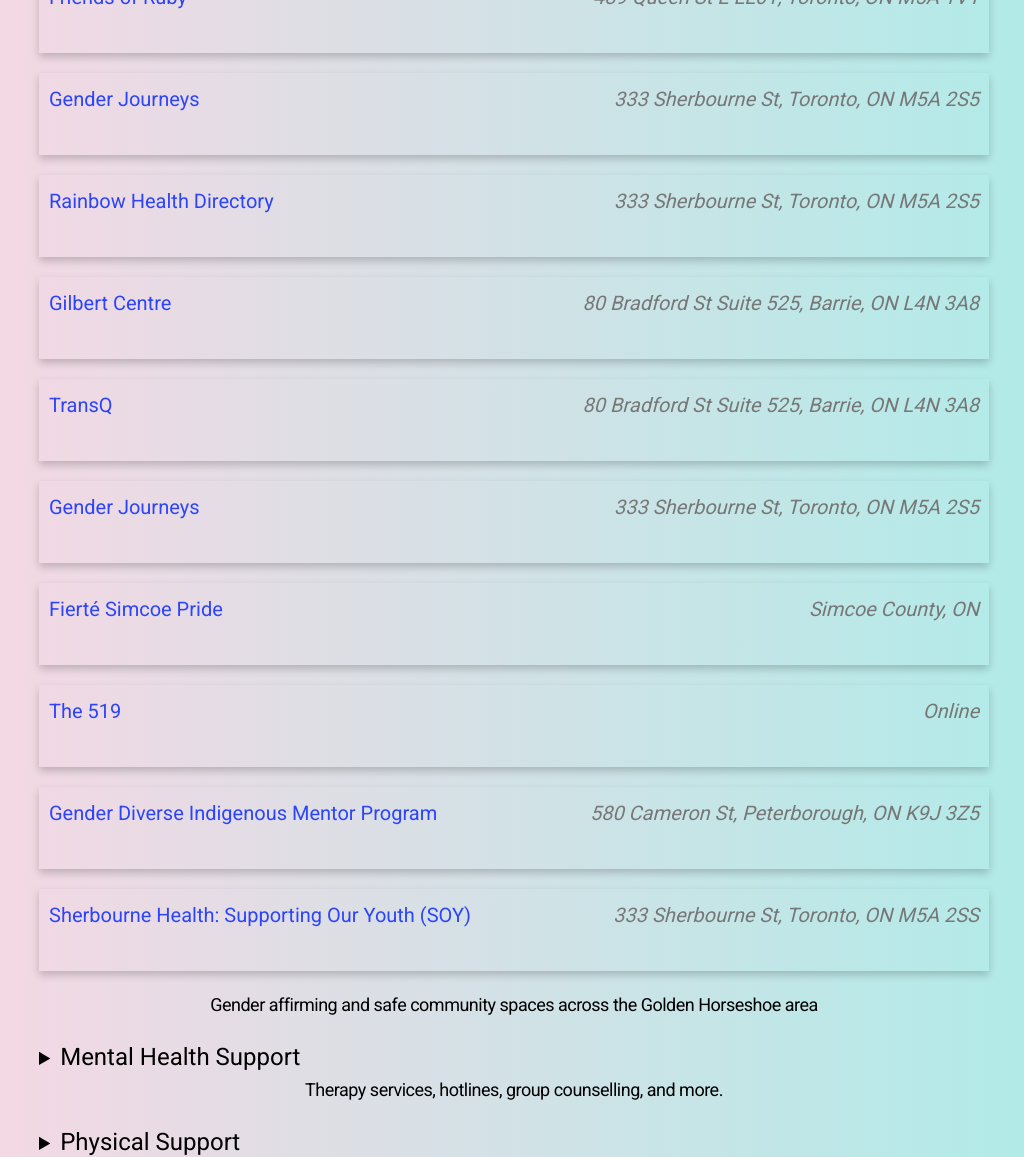
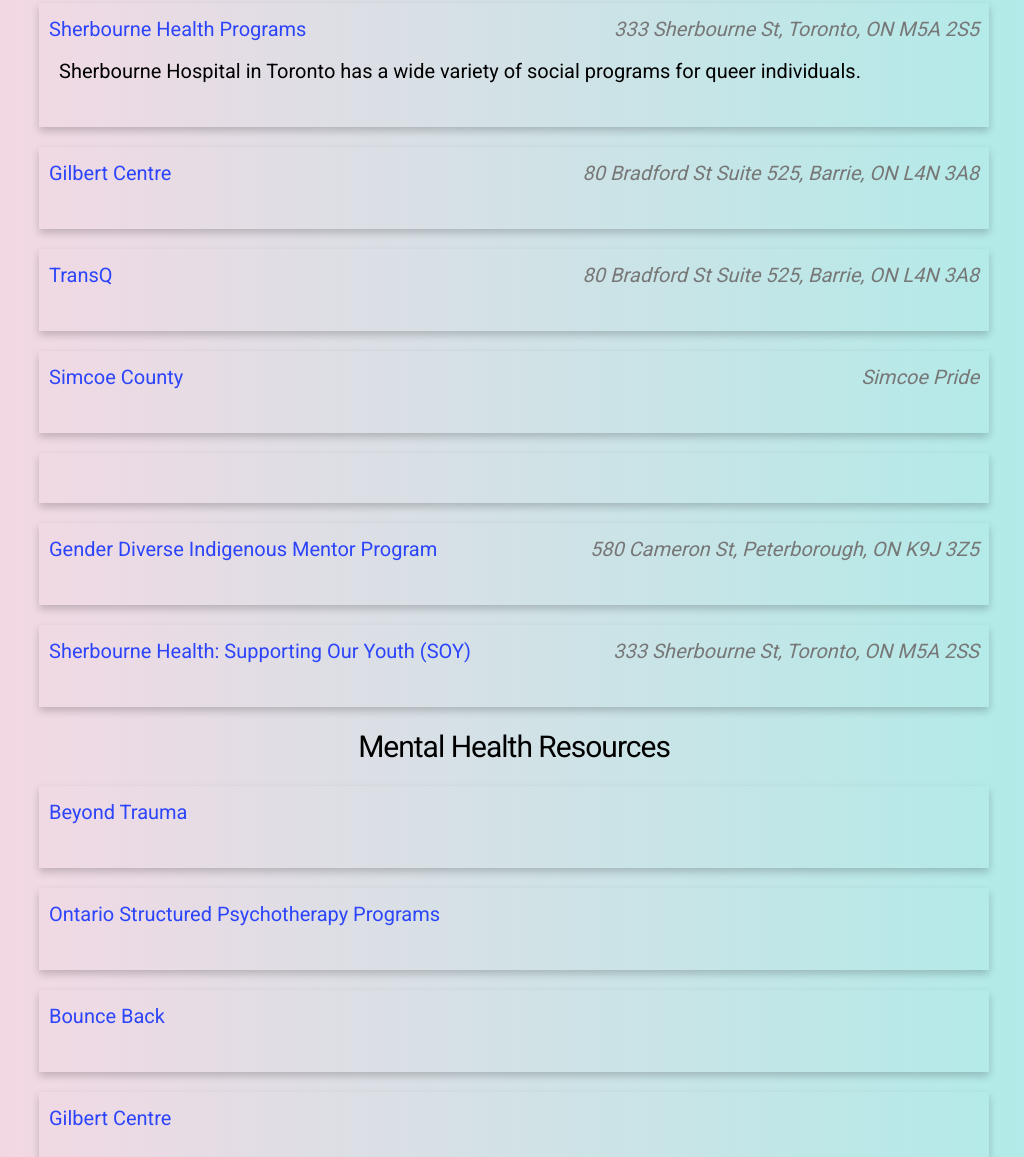
Before and after one commit to Emeleea/emishouse, a plain HTML site: page index.html in a window 1280 px wide. Shown: the part 1643-2800 px from the top of the page, without its empty margins (126-1150 px from the left). Drawn offline with nearby package versions, Linux system fonts and the light colour scheme.

Commit message:
Formatted more citations and fixed some typos in index.js. MH Sources are half done.

```diff
--- a/index.html
+++ b/index.html
@@ -55,6 +55,26 @@
               <div class="social-resources"></div>
             </div>
 
+            <div>
+              <div class="mental-resources"></div>
+            </div>
+
+            <div>
+              <div class="medical-resources"></div>
+            </div>
+
+            <div>
+              <div class="family-resources"></div>
+            </div>
+
+            <div>
+              <div class="harmreduct-resources"></div>
+            </div>
+
+            <div>
+              <div class="financialfood-resources"></div>
+            </div>
+
             <script src="index.js"></script>
 
             <div class="card">
@@ -70,30 +90,6 @@
             </div>
 
 
-            <div class="card">
-              <div class="card-heading">
-                <div class="card-title"><a href="https://sherbourne.on.ca/community-health-programs/community-groups/">Gender Journeys</a></div>
-
-                 <div class="card-location">333 Sherbourne St, Toronto, ON M5A 2S5</div>
-              </div>
-              <div class="card-description">
-                <p>
-                </p>
-              </div>
-            </div>
-
-
-            <div class="card">
-              <div class="card-heading">
-                <div class="card-title"><a href="https://www.rainbowhealthontario.ca/2slgbtq-health/service-provider-directory/">Rainbow Health Directory</a></div>
-
-                <div class="card-location">333 Sherbourne St, Toronto, ON M5A 2S5</div>
-              </div>
-              <div class="card-description">
-                <p>
-                </p>
-              </div>
-            </div>
 
 
             <div class="card">
--- a/index.js
+++ b/index.js
@@ -3,149 +3,149 @@
     id: 0,
     category:'highlight',
     title: 'r/transontario Gender Affirming Care Spreadsheet',
-    url: 'https://docs.google.com/spreadsheets/d/111o63Tvt20heohe9KtRW_AZPBKOz4kpZ1pb7r0CJpvU/edit?gid=0#gid=0',
-    location: 'Online',
-    descritpion: '',
+    url: 'https://docs.google.com/spreadsheets/d/111o63tvt20heohe9ktrw_azpbkoz4kpz1pb7r0cjpvu/edit?gid=0#gid=0',
+    location: 'online',
+    description: 'test',
   },
   {
     id: 1,
     category:'highlight',
     title: 'Rainbow Health Directory',
     url: 'https://www.rainbowhealthontario.ca/2slgbtq-health/service-provider-directory/',
-    location: 'Online',
-    description: 'This directory is designed to help you find health and social service providers who have expressed a commitment to providing competent and welcoming care to 2SLGBTQ people in Ontario.',
+    location: 'online',
+    description: 'This directory is designed to help you find health and social service providers who have expressed a commitment to providing competent and welcoming care to 2SLGBTQ people in ontario. (Taken from website)',
   },
   { id: 2,
     category:'highlight',
     title: 'HQ Toronto',
     url: 'https://hqtoronto.ca/',
-    location: '790 Bay St. #820, Toronto, ON M5G 1N8',
-    description: 'HQ Toronto is a Healthcare center near College Station that has a variety of resouces from legal to clinical. Express STD testing, mental and social health services, alongside a once-a-month Trans I.D. legal clinic.',
+    location: '790 Bay st. #820, Toronto, ON M5G 1N8',
+    description: 'HQ Toronto is a healthcare center near College Station that has a variety of resouces from legal to clinical. Express STD testing, mental and social health services, alongside a once-a-month trans ID legal clinic.',
   },
   { id: 3,
     category:'highlight',
-    title: 'The 519',
+    title: 'the 519',
     url: 'https://www.the519.org/',
     location: '519 Church Street, Toronto, ON M4Y 2C9',
-    description: 'Major LGBTQ hub in the center of The Village. Services and supports in many different areas. Financial, newcomers to Canada, housing, family and children, health services, art and culture, and social events that happen every month.',
+    description: 'Major LGBTQ hub in the center of the village. Services and supports in many different areas. financial, newcomers to Canada, housing, family and children, health services, art and culture, and social events that happen every month.',
   },
   { id: 4,
     category:'social',
     title: 'Friends of Ruby',
     url: 'https://www.friendsofruby.ca/',
     location: '489 Queen St E LL01, Toronto, ON M5A 1V1',
-    description: 'Firends of Ruby is a drop-in youth centre for 2SLGBTQIA+ individuals, ages 16-29. They provide meals, activities, support groups, free one-on-one counselling, and assistance with housing, healthcare and jobs.',
+    description: 'Friends of Ruby is a drop-in youth centre for 2SLGBTQIA+ individuals, ages 16-29. They provide meals, activities, support groups, free one-on-one counselling, and assistance with housing, healthcare and jobs.',
   },
   { id: 5,
-    category:'',
+    category:'social',
+    title: 'Sherbourne Health Programs',
+    url: 'https://sherbourne.on.ca/community-health-programs/community-groups/',
+    location: '333 Sherbourne St, Toronto, ON M5A 2S5',
+    description: 'Sherbourne Hospital in Toronto has a wide variety of social programs for queer individuals.',
+  },
+  {
+    id: 6,
+    category:'social',
+    title: 'Gilbert Centre',
+    url: 'https://www.gilbertcentre.ca/',
+    location: '80 Bradford St Suite 525, Barrie, ON L4N 3A8',
+    description: '',
+  },
+  {
+    id: 7,
+    category:'social',
+    title: 'TransQ',
+    url: 'https://transq.ca/',
+    location: '80 Bradford St Suite 525, Barrie, ON L4N 3A8',
+    description: '',
+  },
+  {
+    id: 8,
+    category:'social',
+    title: 'Simcoe County',
+    url: 'https://www.simcoepride.com/',
+    location: 'Simcoe Pride',
+    description: '',
+  },
+  {
+    id: 9,
+    category:'social',
     title: '',
     url: '',
     location: '',
     description: '',
   },
   {
-    id: 6,
-    category:'',
-    title: '',
-    url: '',
-    location: '',
-    descritpion: '',
-  },
-  {
-    id: 7,
-    category:'',
-    title: '',
-    url: '',
-    location: '',
-    descritpion: '',
-  },
-  {
-    id: 8,
-    category:'',
-    title: '',
-    url: '',
-    location: '',
-    descritpion: '',
-  },
-  {
-    id: 9,
-    category:'',
-    title: '',
-    url: '',
-    location: '',
-    descritpion: '',
-  },
-  {
     id: 10,
-    category:'',
-    title: '',
-    url: '',
-    location: '',
-    descritpion: '',
+    category:'social',
+    title: 'Gender Diverse Indigenous Mentor Program',
+    url: 'https://www.youthline.ca/support_near_you/gender-diverse-indigenous-mentor-nogojiwanong-friendship-centre/',
+    location: '580 Cameron St, Peterborough, ON K9J 3Z5',
+    description: '',
   },
   {
     id: 11,
-    category:'',
-    title: '',
-    url: '',
-    location: '',
-    descritpion: '',
+    category:'social',
+    title: 'Sherbourne Health: Supporting Our Youth (SOY)',
+    url: 'https://sherbourne.on.ca/supporting-our-youth-soy/',
+    location: '333 Sherbourne St, Toronto, ON M5A 2SS',
+    description: '',
   },
   {
     id: 12,
-    category:'',
-    title: '',
+    category:'mental',
+    title: 'Beyond Trauma',
     url: '',
     location: '',
-    descritpion: '',
+    description: '',
   },
   {
     id: 13,
-    category:'',
-    title: '',
+    category:'mental',
+    title: 'Ontario Structured Psychotherapy Programs',
     url: '',
     location: '',
-    descritpion: '',
+    description: '',
   },
   {
     id: 14,
-    category:'',
-    title: '',
+    category:'mental',
+    title: 'Bounce Back',
     url: '',
     location: '',
-    descritpion: '',
+    description: '',
   },
   {
     id: 15,
-    category:'',
-    title: '',
+    category:'mental',
+    title: 'Gilbert Centre',
     url: '',
     location: '',
-    descritpion: '',
+    description: '',
   },
   {
     id: 16,
-    category:'',
-    title: '',
+    category:'mental',
+    title: 'Catholic Family Services Simcoe County',
     url: '',
     location: '',
-    descritpion: '',
+    description: '',
   },
   {
     id: 17,
-    category:'',
-    title: '',
+    category:'mental',
+    title: 'CMHA',
     url: '',
     location: '',
-    descritpion: '',
+    description: '',
   },
   {
     id: 18,
-    category:'',
-    title: '',
+    category:'mental',
+    title: 'LGBTQ Youthline',
     url: '',
     location: '',
-    descritpion: '',
+    description: '',
   },
   {
     id: 19,
@@ -153,7 +153,7 @@
     title: '',
     url: '',
     location: '',
-    descritpion: '',
+    description: '',
   }
 ];
 
@@ -162,7 +162,7 @@
 let mentalSources = ``;
 let medicalSources = ``;
 let familySources = ``;
-let harmhreductSources = ``;
+let harmreductSources = ``;
 let financialfoodSources = ``;
 
 sources.forEach(function (source) {
@@ -193,6 +193,14 @@
 
   }
   console.log(socialSources)
+  if (source.category === 'mental') {
+  mentalSources =
+    mentalSources+
+    cardTemplate;
+
+  }
+  console.log(mentalSources)
+
 });
 
 const highlightcards = document.querySelector('.highlighted-resources');
@@ -200,3 +208,6 @@
 
 const socialcards = document.querySelector('.social-resources');
 socialcards.innerHTML = '<h2>Social Resources</h2>' + socialSources;
+
+const mentalcards = document.querySelector('.mental-resources');
+mentalcards.innerHTML = '<h2>Mental Health Resources</h2>' + mentalSources;
```
